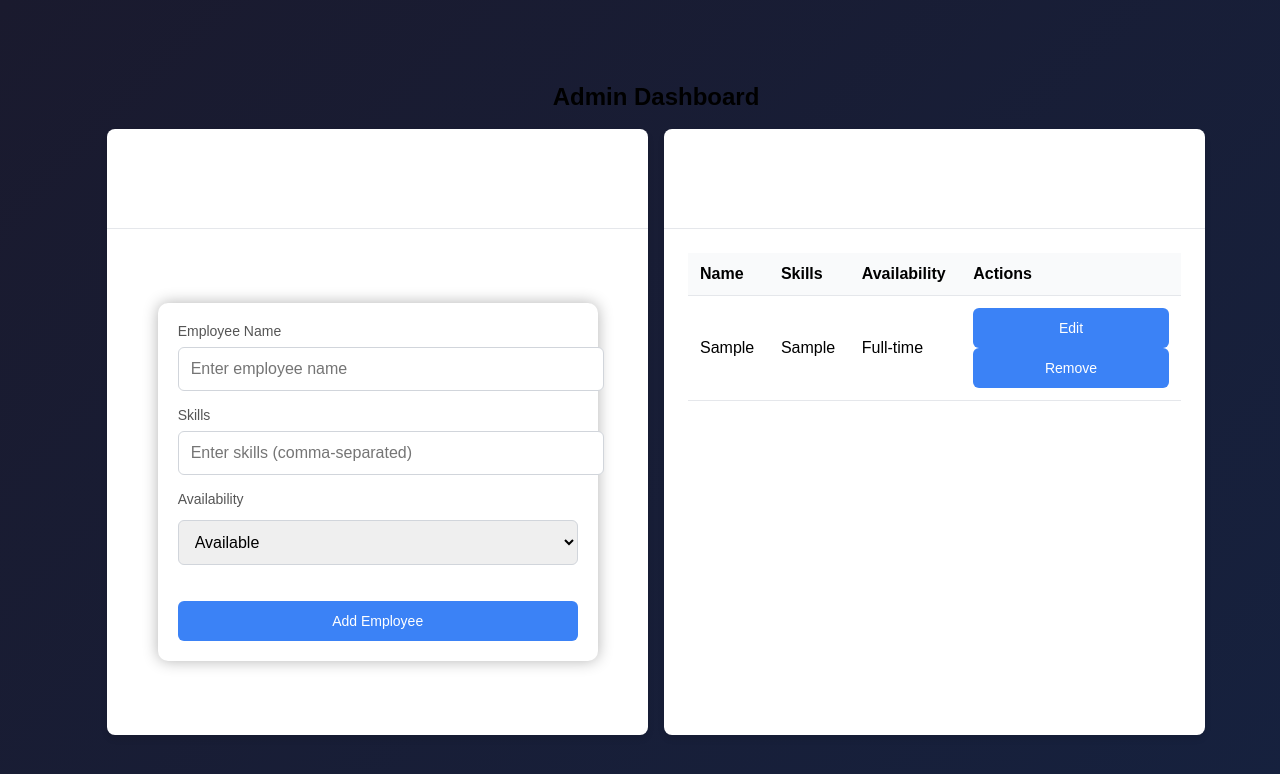
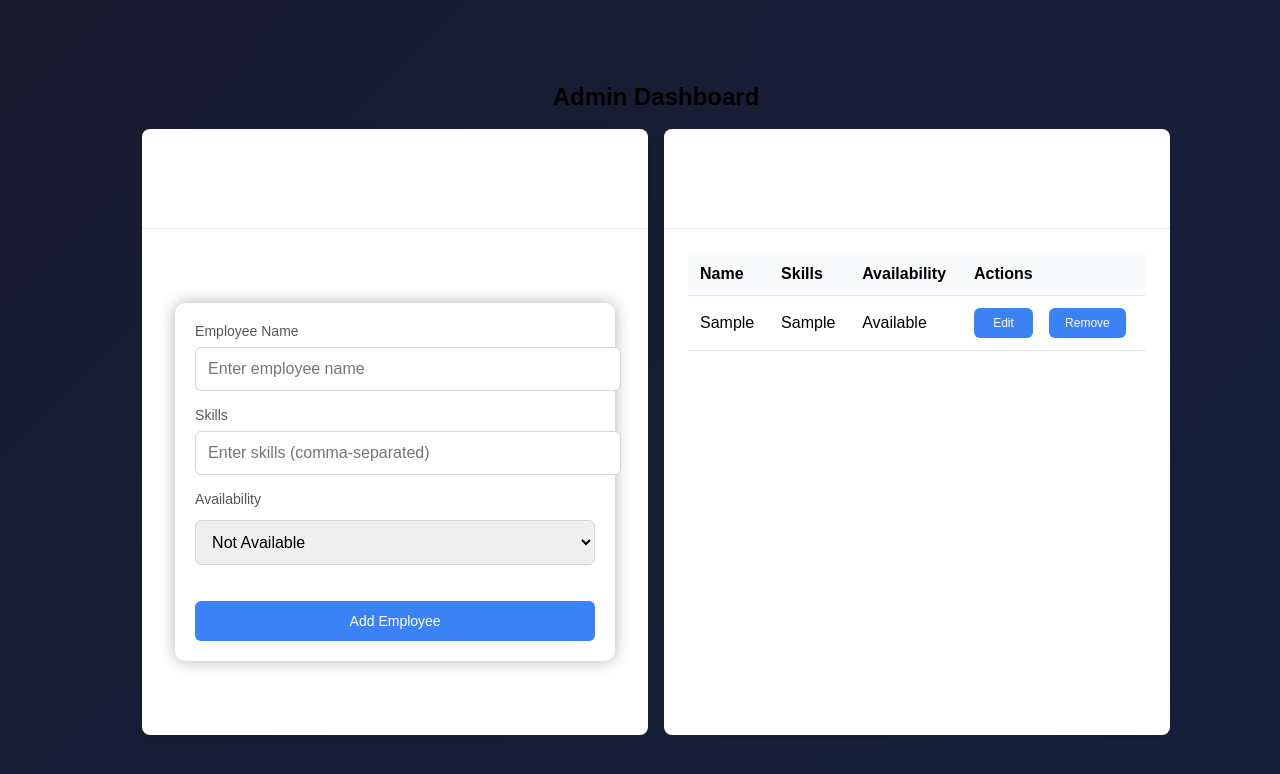
Before and after one commit to akindu-k/iwb013-team-tricannu, a React (Vite) app in the folder frontend/: page /admin in a window 1280 px wide. Both pictures are taken after typing "Sample", "Sample" into the empty fields and a click on the button "Add Employee". Shown: the top 774 px of the page. Built offline with nearby package versions, Linux system fonts and the light colour scheme.

Commit message:
Refactor frontend code: Update AdminDashboard component and associated CSS

```diff
--- a/frontend/src/pages/AdminDashboard.css
+++ b/frontend/src/pages/AdminDashboard.css
@@ -130,6 +130,24 @@
     background-color: #f9fafb;
 }
 
+/* Actions column buttons */
+.table-actions {
+    display: flex;
+    gap: 0.5rem;
+}
+
+.table-actions .button {
+    padding: 0.5rem 1rem;
+    font-size: 0.75rem;
+}
+
+/* Button container for form buttons */
+.button-container {
+    display: flex;
+    gap: 0.5rem;
+    margin-top: 1rem;
+}
+
 /* Select styles */
 .select-wrapper {
     position: relative;
@@ -167,10 +185,3 @@
 .select-item:hover {
     background-color: #f3f4f6;
 }
-
-/* Button container for better arrangement */
-.button-container {
-    display: flex;
-    gap: 0.5rem;
-    margin-top: 1rem;
-}
--- a/frontend/src/pages/AdminDashboard.jsx
+++ b/frontend/src/pages/AdminDashboard.jsx
@@ -5,7 +5,7 @@ export default function AdminDashboard() {
     const [employees, setEmployees] = useState([]);
     const [name, setName] = useState('');
     const [skills, setSkills] = useState('');
-    const [availability, setAvailability] = useState('Full-time');
+    const [availability, setAvailability] = useState('Available');
     const [isEditing, setIsEditing] = useState(false);
     const [currentIndex, setCurrentIndex] = useState(null);
 
@@ -24,7 +24,7 @@ export default function AdminDashboard() {
         }
         setName('');
         setSkills('');
-        setAvailability('Full-time');
+        setAvailability('Not Available');
     };
 
     const handleRemove = (index) => {
@@ -82,8 +82,8 @@ export default function AdminDashboard() {
                                         value={availability}
                                         onChange={(e) => setAvailability(e.target.value)}
                                     >
-                                        <option value="Full-time">Available</option>
-                                        <option value="Part-time">Not Available</option>
+                                        <option value="Available">Available</option>
+                                        <option value="Not Available">Not Available</option>
                                     </select>
                                 </div>
                             </div>
@@ -111,9 +111,11 @@ export default function AdminDashboard() {
                                         <td>{employee.name}</td>
                                         <td>{employee.skills}</td>
                                         <td>{employee.availability}</td>
-                                        <td>
+                                        <td >
+                                            <div className="table-actions">
                                             <button onClick={() => handleEdit(index)} className="button">Edit</button>
                                             <button onClick={() => handleRemove(index)} className="button">Remove</button>
+                                            </div>
                                         </td>
                                     </tr>
                                 ))}
```
